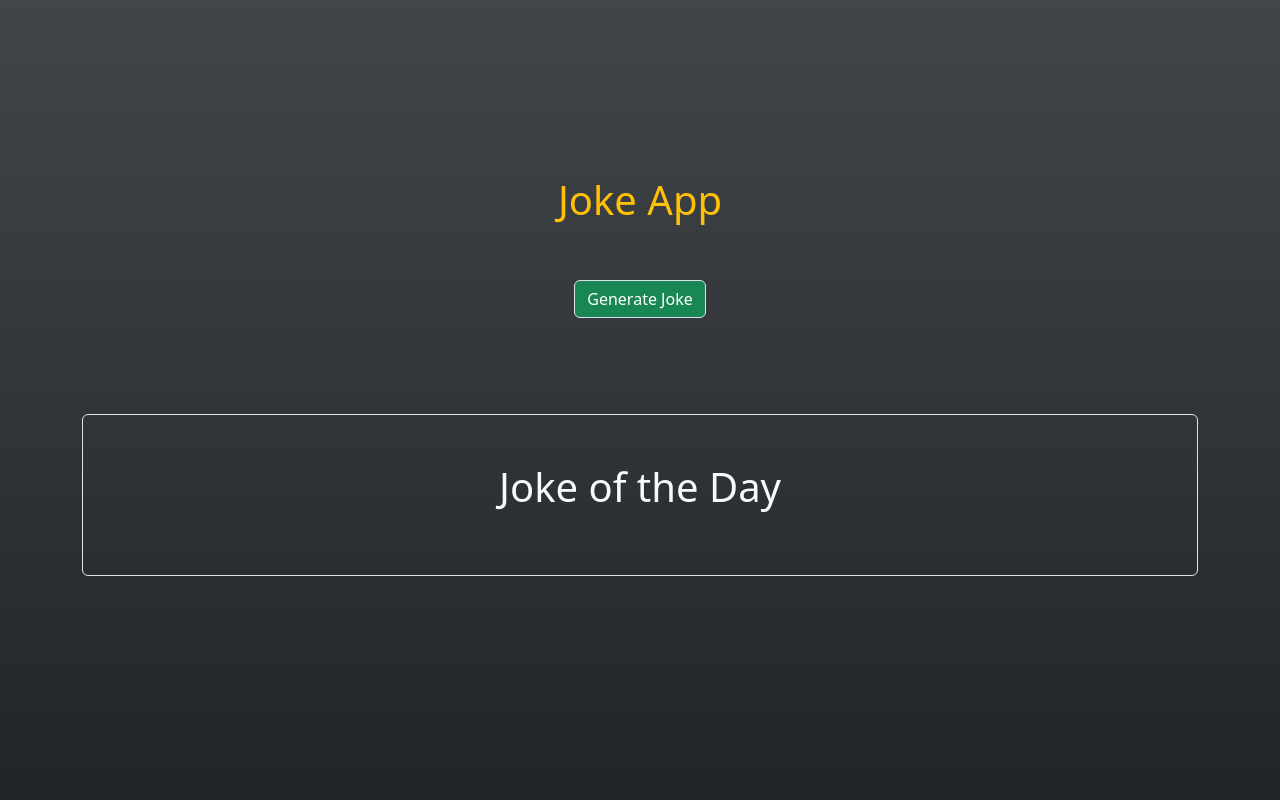
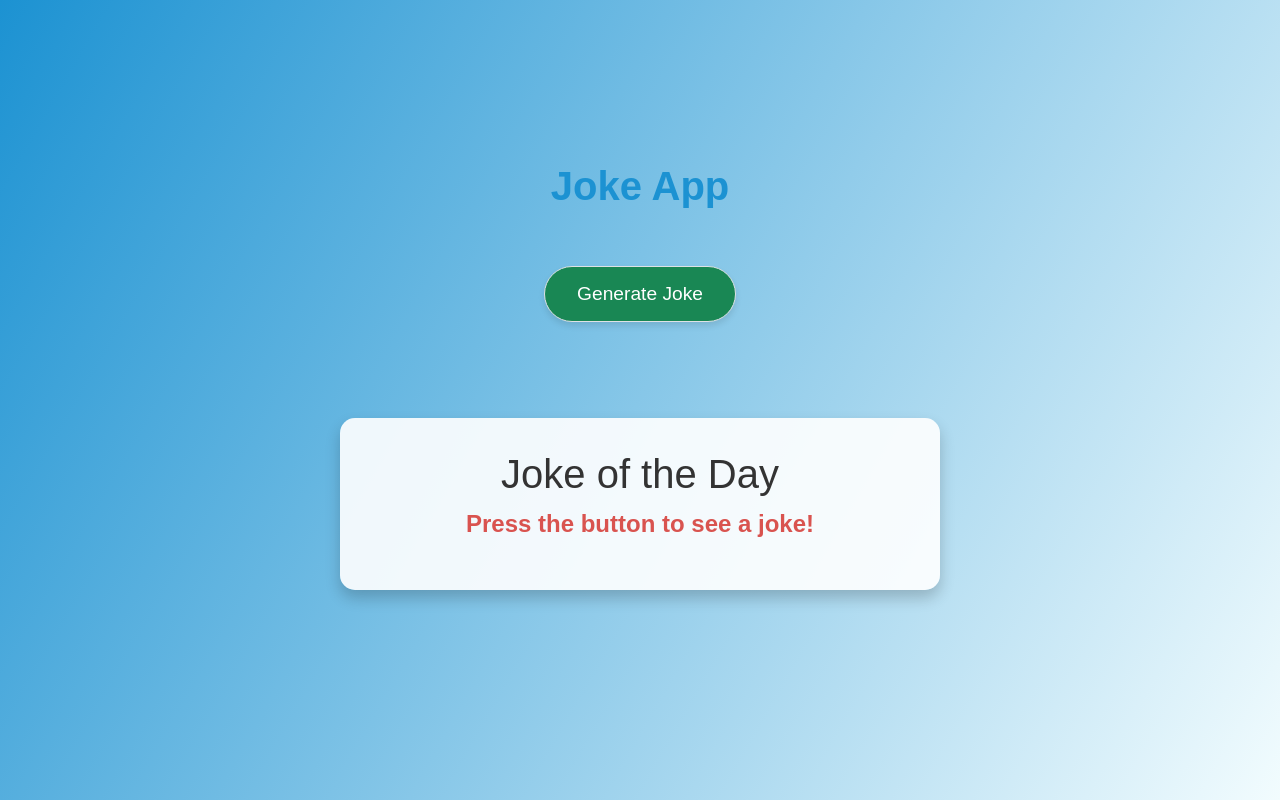
Before and after one commit to BidheeshVC/jokes-app-by-bidheesh-v-c, a plain HTML site: page index.html in a window 1280 px wide. Drawn offline with nearby package versions, Linux system fonts and the light colour scheme.

Commit message:
Fix issues in index.html

```diff
--- a/index.html
+++ b/index.html
@@ -7,25 +7,89 @@
     <title>JOKES</title>
     <link href="https://cdn.jsdelivr.net/npm/bootstrap@5.3.3/dist/css/bootstrap.min.css" rel="stylesheet"
         integrity="sha384-QWTKZyjpPEjISv5WaRU9OFeRpok6YctnYmDr5pNlyT2bRjXh0JMhjY6hW+ALEwIH" crossorigin="anonymous">
+    <style>
+        body {
+            background: linear-gradient(120deg, #1c92d2, #f2fcfe);
+            height: 100vh;
+            margin: 0;
+            display: flex;
+            justify-content: center;
+            align-items: center;
+            font-family: 'Arial', sans-serif;
+            color: #333;
+        }
+
+        .btn {
+            transition: all 0.3s ease-in-out;
+            font-size: 1.2rem;
+            padding: 0.8rem 2rem;
+            border-radius: 50px;
+            box-shadow: 0 4px 6px rgba(0, 0, 0, 0.1);
+        }
+
+        .btn:hover {
+            transform: scale(1.1);
+            box-shadow: 0 6px 10px rgba(0, 0, 0, 0.2);
+            background: #218838;
+            color: #fff;
+        }
+
+        .joke-container {
+            background: rgba(255, 255, 255, 0.9);
+            box-shadow: 0 8px 15px rgba(0, 0, 0, 0.2);
+            border-radius: 15px;
+            padding: 2rem;
+            animation: slideIn 0.8s ease-in-out;
+            max-width: 600px;
+            margin: auto;
+        }
+
+        @keyframes slideIn {
+            from {
+                transform: translateY(50px);
+                opacity: 0;
+            }
+
+            to {
+                transform: translateY(0);
+                opacity: 1;
+            }
+        }
+
+        .header-title {
+            font-size: 2.5rem;
+            font-weight: bold;
+            color: #1c92d2;
+        }
+
+        .joke-setup {
+            font-size: 1.5rem;
+            font-weight: bold;
+            color: #d9534f;
+        }
+
+        .joke-punchline {
+            font-size: 1.3rem;
+            font-weight: bold;
+            color: #5cb85c;
+            margin-top: 1rem;
+        }
+    </style>
 </head>
 
 <body>
-    <div class=" container-fluid bg-dark bg-gradient d-flex justify-content-center align-items-center"
-        style="height: 100vh;">
     <div class="container text-center">
-            <h1 class="text-warning">Joke App</h1>
+        <h1 class="header-title">Joke App</h1>
         <button onclick="getRandomJoke()" class="my-5 btn btn-success border">Generate Joke</button>
         <div id="result" class="my-5">
-                <div class="border rounded p-5">
-                    <h1 class="text-light">Joke of the Day</h1>
-                    <p class="fw-bolder text-danger fs-3"></p>
-                    <p class="fw-bolder text-success fs-4"></p>
-                </div>
-
+            <div class="joke-container fade-in">
+                <h1>Joke of the Day</h1>
+                <p class="joke-setup">Press the button to see a joke!</p>
+                <p class="joke-punchline"></p>
             </div>
         </div>
     </div>
-</body>
+
     <script>
         const getRandomJoke = () => {
             fetch("https://official-joke-api.appspot.com/random_joke")
@@ -36,23 +100,22 @@
                     return response.json();
                 })
                 .then(data => {
-                console.log(data);
                     const displayJoke = data;
-                console.log(displayJoke);
                     const result = document.getElementById("result");
 
                     result.innerHTML = `
-                    <div class="border rounded p-5">
-                        <h1 class="text-light">Joke of the Day</h1>
-                        <p class="fw-bolder text-danger fs-3">${displayJoke.setup}</p>
-                        <p class="fw-bolder text-success fs-4">${displayJoke.punchline}</p>
+                        <div class="joke-container fade-in">
+                            <h1>Joke of the Day</h1>
+                            <p class="joke-setup">${displayJoke.setup}</p>
+                            <p class="joke-punchline">${displayJoke.punchline}</p>
                         </div>
                     `;
                 })
                 .catch(error => {
-                console.log(error);
+                    console.error(error);
                 });
         };
     </script>
+</body>
 
 </html>
```
Lines whose indentation alone changed are shown as unchanged.
